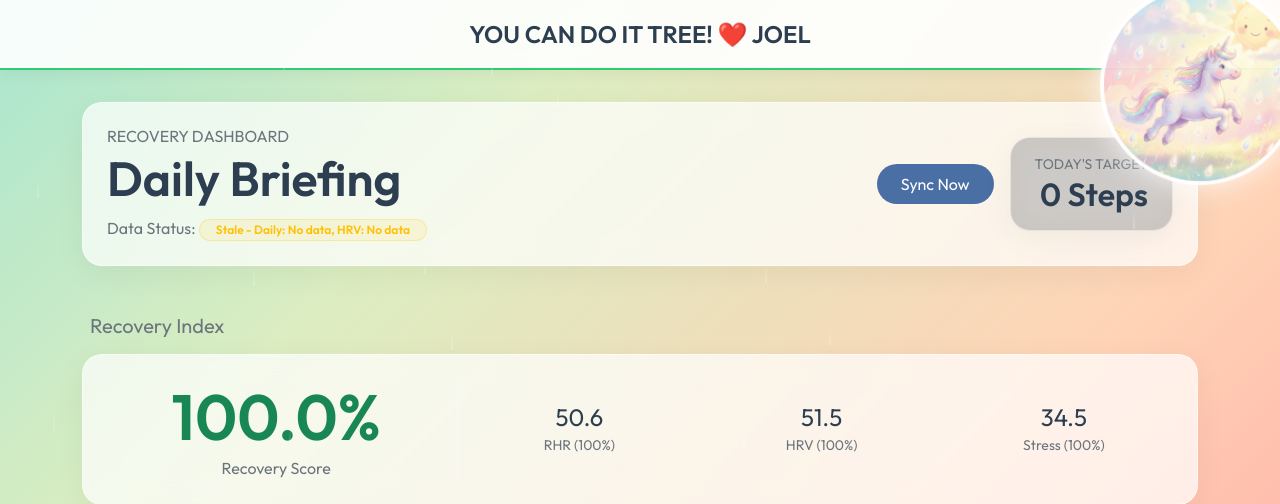
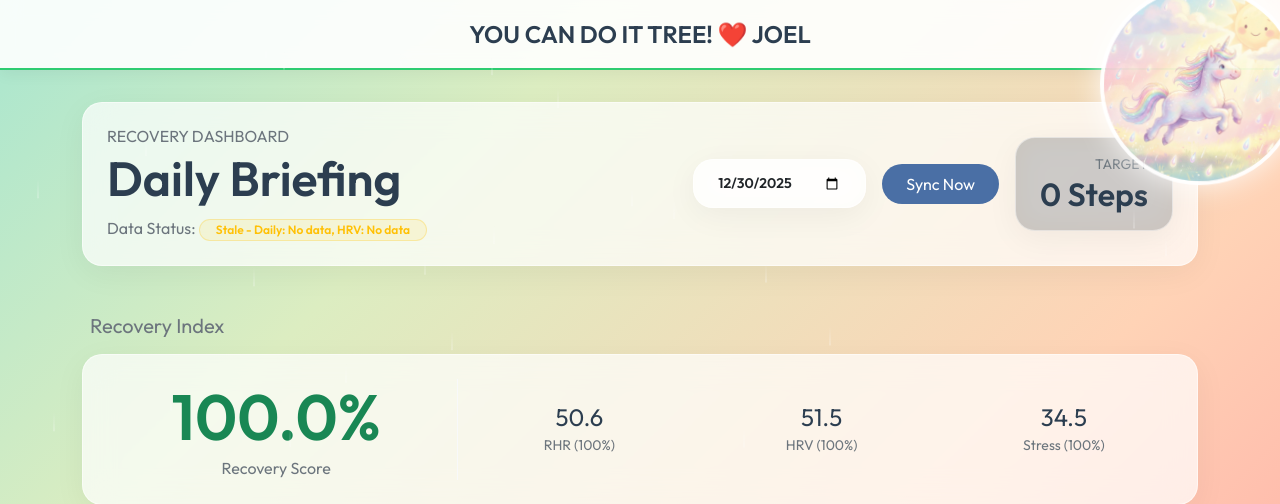
Before and after one commit to joelgerard/tree_health, a Flask app: page / in a window 1280 px wide. Shown: the top 504 px of the page. Run offline with Flask 3, Linux system fonts and the light colour scheme; data that the repository does not hold is empty; some libraries are stand-ins or nearby versions.

Commit message:
date picker

```diff
--- a/app.py
+++ b/app.py
@@ -372,24 +372,14 @@
         }
     }
 
-def get_trend_data(conn, days=7):
+def get_trend_data(conn, target_date=None, days=7):
     """
     Fetch trend data for the Trend Command Center.
     Calculates 7-day vs 3-day slopes and efficiency costs.
     """
     cursor = conn.cursor()
-    # Fetch last N days
-    # Need RHR, Body Battery (bb_max), Steps, Calories
-    # daily_summary has 'bb_max' or 'bb_charged'?
-    # Logic in generate_health_brief used bb_max.
-    # Logic in app.py uses bb_charged usually.
-    # calculate_metrics uses bb_charged.
-    # Brief generic table schemas: daily_summary has bb_max, bb_charged.
-    # Let's use bb_max for "Body Battery" Trend generally, as bb_charged is just recharge amount.
-    # actually user example "Battery: 7d ... (-29%)". Usually implies Level? Or Max?
-    # If "Crashing Trend" in brief was bb_max, let's stick to bb_max for consistency.
 
-    end_date = datetime.now().date()
+    end_date = target_date if target_date else datetime.now().date()
     start_date = end_date - timedelta(days=days-1)
 
     cursor.execute(f"""
@@ -411,9 +401,6 @@
         "hrv": {"trend_7d": 0, "trend_3d": 0, "val": 0},
         "recent_costs": []
     }
-
-    if not rows:
-        return trends
 
     if not rows:
         return trends
@@ -490,13 +477,20 @@
 
         # Date label
         d_obj = datetime.strptime(r['day'], '%Y-%m-%d').date()
-        today = datetime.now().date()
-        if d_obj == today:
+        # Relative to target_date (which acts as "Today" in this context)
+        # But for UI consistency, we might want actual names or dates.
+        # Let's keep Today/Yesterday logic relative to ACTUAL today or TARGET today?
+        # User wants "look at dashboard on a specific day in the past".
+        # So "Today" should probably refer to the Selected Date to make sense in that context?
+        # Or should it just show the date?
+        # Let's stick to showing Date if not actual today/yesterday.
+
+        if d_obj == datetime.now().date():
             lbl = "Today"
-        elif d_obj == today - timedelta(days=1):
+        elif d_obj == datetime.now().date() - timedelta(days=1):
             lbl = "Yesterday"
         else:
-            lbl = d_obj.strftime("%a")
+            lbl = d_obj.strftime("%a %d") # e.g. Mon 23
 
         trends['recent_costs'].append({
             "label": lbl,
@@ -619,18 +613,38 @@
 def index():
     is_fresh, last_data, last_hrv, last_sleep, is_sleep_today = check_freshness()
 
+    # Parse date param for Historical View
+    date_str = request.args.get('date')
+    selected_date = None
+    if date_str:
+        try:
+            selected_date = datetime.strptime(date_str, '%Y-%m-%d').date()
+            # If viewing past, is_fresh is less relevant? Or maybe we can say "Data for [Date]"
+            # But let's keep is_fresh logic as "Is GLOBAL data fresh"
+        except ValueError:
+            selected_date = None
+
+    target_date_str = date_str if selected_date else datetime.now().strftime('%Y-%m-%d')
+    target_date_obj = selected_date if selected_date else datetime.now().date()
+
     # 1. Run the Core Logic
     try:
         conn = get_db_connection(GARMIN_DB)
         conn_activities = get_db_connection(GARMIN_ACTIVITIES_DB)
-        today_str = datetime.now().strftime('%Y-%m-%d')
-        metrics_raw = calculate_metrics(today_str, conn, conn_activities)
-        trends = get_trend_data(conn)
+        metrics_raw = calculate_metrics(target_date_str, conn, conn_activities)
+        trends = get_trend_data(conn, target_date=target_date_obj)
         conn.close()
         conn_activities.close()
     except Exception as e:
         print(f"Error calculating metrics in index: {e}")
         metrics_raw = {"status": "GRAY", "reason": f"Error: {e}", "target_steps": 0, "metrics": {}}
+        trends = {
+            "rhr": {"trend_7d": 0, "trend_3d": 0, "val": 0},
+            "batt": {"trend_7d": 0, "trend_3d": 0, "val": 0},
+            "stress": {"trend_7d": 0, "trend_3d": 0, "val": 0},
+            "hrv": {"trend_7d": 0, "trend_3d": 0, "val": 0},
+            "recent_costs": []
+        }
 
     # 2. Map Core Logic to UI Panels (The "Adapter" Layer)
 
@@ -701,7 +715,7 @@
     recovery_score = None
     try:
         conn = get_db_connection(GARMIN_DB)
-        recovery_score = get_recovery_score(conn, daily_status)
+        recovery_score = get_recovery_score(conn, daily_status, target_date=target_date_obj)
         conn.close()
     except Exception as e:
         print(f"Error calculating recovery score: {e}")
@@ -714,7 +728,7 @@
         "INEFFICIENT_RECOVERY": (current_steps < 2500 and current_cost > 35)
     }
 
-    return render_template('index.html', fresh=is_fresh, last_data=last_data, last_hrv=last_hrv, last_sleep=last_sleep, metrics=metrics, recovery=recovery_score, trends=trends, flags=flags)
+    return render_template('index.html', fresh=is_fresh, last_data=last_data, last_hrv=last_hrv, last_sleep=last_sleep, metrics=metrics, recovery=recovery_score, trends=trends, flags=flags, selected_date=target_date_str)
 
 @app.route('/sync', methods=['POST'])
 def sync():
@@ -756,6 +770,7 @@
         print(f"[{datetime.now()}] UNEXPECTED ERROR: {e}", flush=True)
         return jsonify({"status": "error", "message": f"An error occurred: {e}"}), 500
 
+
 @app.route('/api/data')
 def api_data():
     """
@@ -763,7 +778,17 @@
     """
     # 14 days including today? Or 14 days ending yesterday?
     # Usually "14-Day Rolling View" includes the latest available data.
-    end_date = datetime.now().date()
+
+    # Parse date param
+    date_str = request.args.get('date')
+    if date_str:
+        try:
+            end_date = datetime.strptime(date_str, '%Y-%m-%d').date()
+        except ValueError:
+             end_date = datetime.now().date()
+    else:
+        end_date = datetime.now().date()
+
     start_date = end_date - timedelta(days=13)
 
     data = {
--- a/templates/index.html
+++ b/templates/index.html
@@ -255,6 +255,13 @@
                 </div>
 
                 <div class="d-flex align-items-center gap-3">
+                    <!-- Date Picker -->
+                    <div class="glass-panel p-2 px-3">
+                        <input type="date" class="form-control form-control-sm bg-transparent border-0 text-dark fw-bold"
+                            value="{{ selected_date }}" onchange="window.location.href = '/?date=' + this.value"
+                            style="color-scheme: light;">
+                    </div>
+
                     {% if not fresh %}
                     <button class="btn btn-primary px-4 py-2 rounded-pill d-flex align-items-center gap-2"
                         hx-post="/sync" hx-swap="none" onclick="location.reload()"
@@ -291,7 +298,7 @@
                     {% endif %}
 
                     <div class="text-end glass-panel p-3 px-4" style="background: rgba(0,0,0,0.2);">
-                        <div class="text-secondary small text-uppercase">Today's Target</div>
+                        <div class="text-secondary small text-uppercase">Target</div>
                         <div class="h2 mb-0 fw-bold {{ 'text-' + metrics.final_verdict.status }}">{{
                             metrics.final_verdict.target }}</div>
                     </div>
@@ -607,7 +614,7 @@
         <script>
             document.addEventListener('DOMContentLoaded', function () {
                 // Fetch Trend Data
-                fetch('/api/data')
+                fetch('/api/data?date={{ selected_date }}')
                     .then(response => response.json())
                     .then(data => {
                         // CHART 1: Activity & Capacity
```
